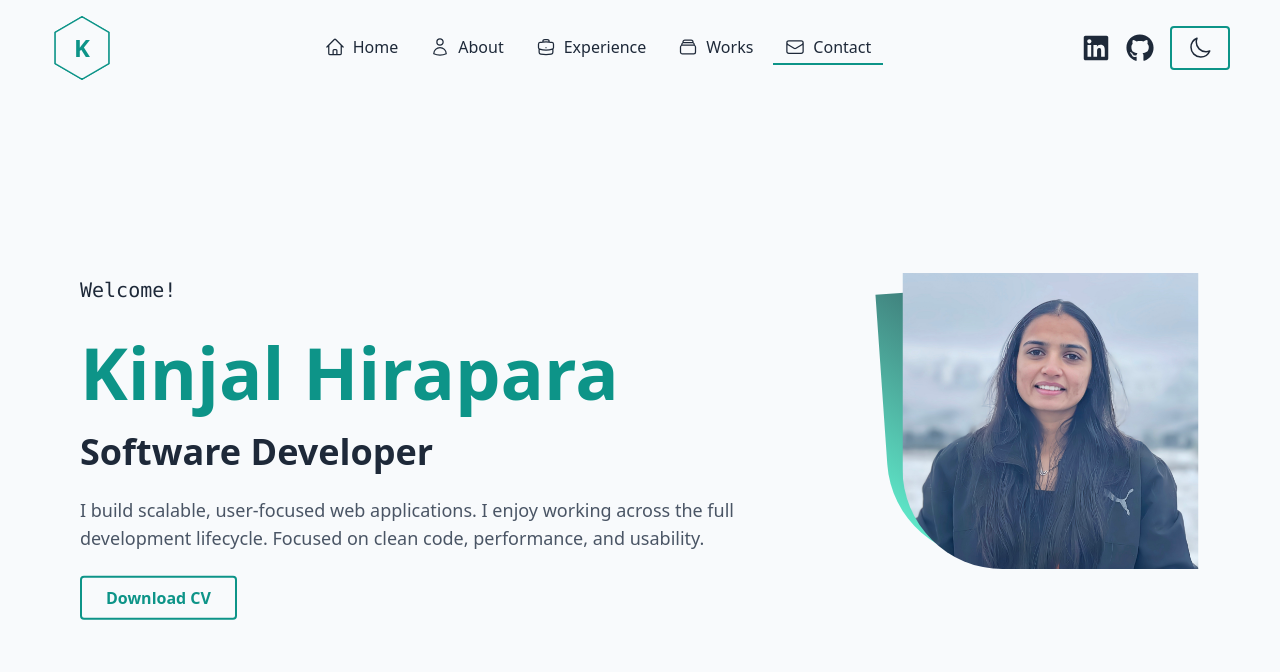
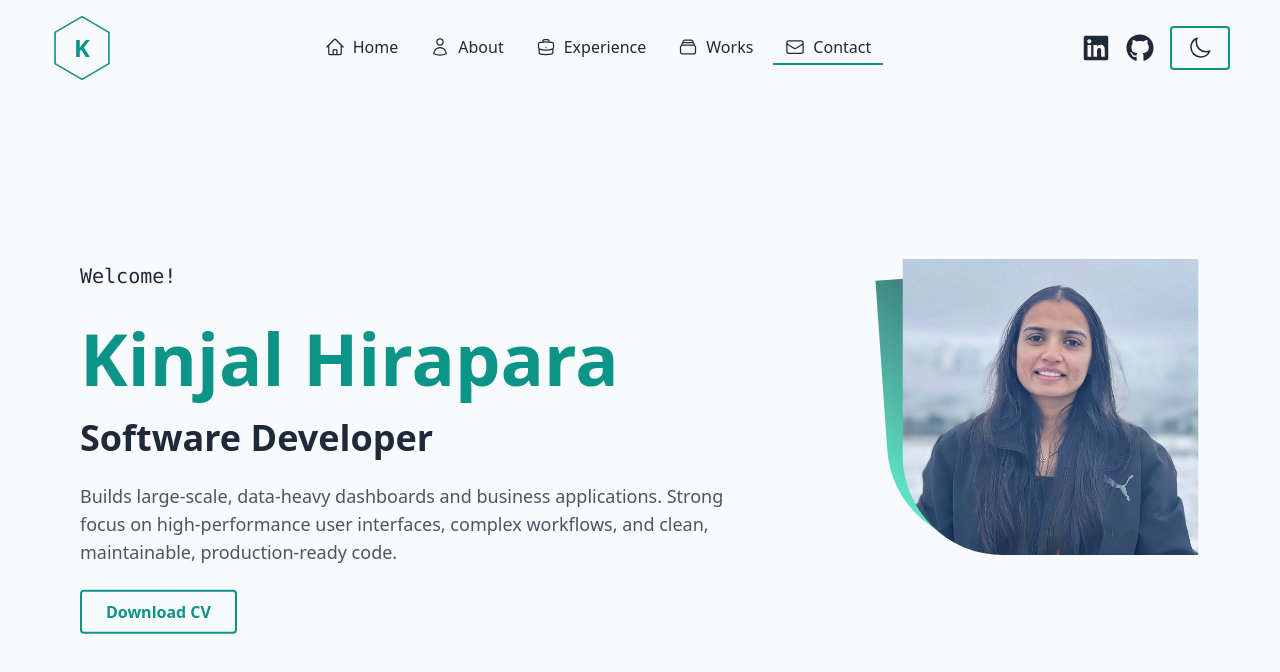
Before and after one commit to KinjalHirapara/portfolio, a React (Vite) app: page / in a window 1280 px wide. Shown: the top 672 px of the page. Built offline with nearby package versions, Linux system fonts and the light colour scheme.

Commit message:
Updated home section.

```diff
--- a/src/components/Home.tsx
+++ b/src/components/Home.tsx
@@ -49,9 +49,9 @@ const Home: React.FC = () => {
             engaging web applications using Angular, React, and Node.js.
             Committed to transforming complex concepts into interactive
             interfaces that enhance usability and drive user engagement. */}
-            I build scalable, user-focused web applications. I enjoy working
-            across the full development lifecycle. Focused on clean code,
-            performance, and usability.
+            Builds large-scale, data-heavy dashboards and business applications.
+            Strong focus on high-performance user interfaces, complex workflows,
+            and clean, maintainable, production-ready code.
           </motion.div>
           <motion.div
             custom={4}
```
